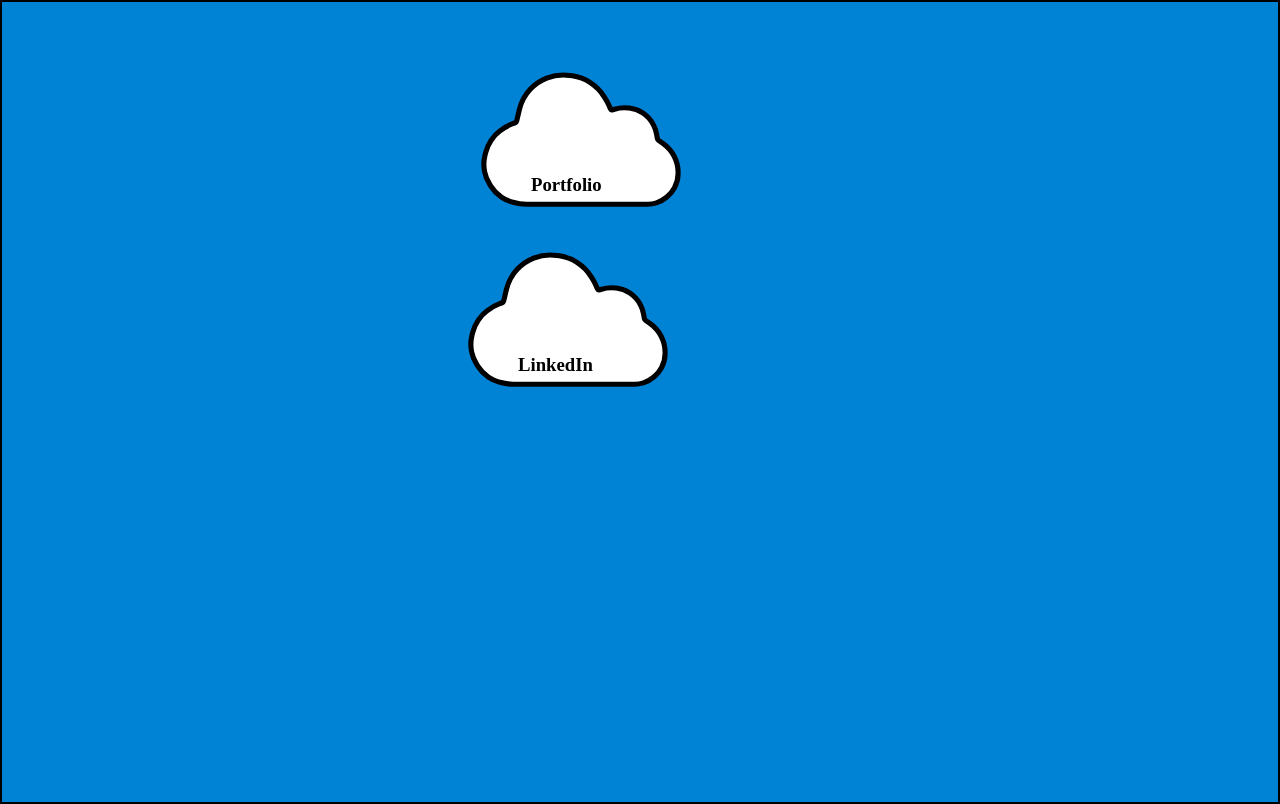
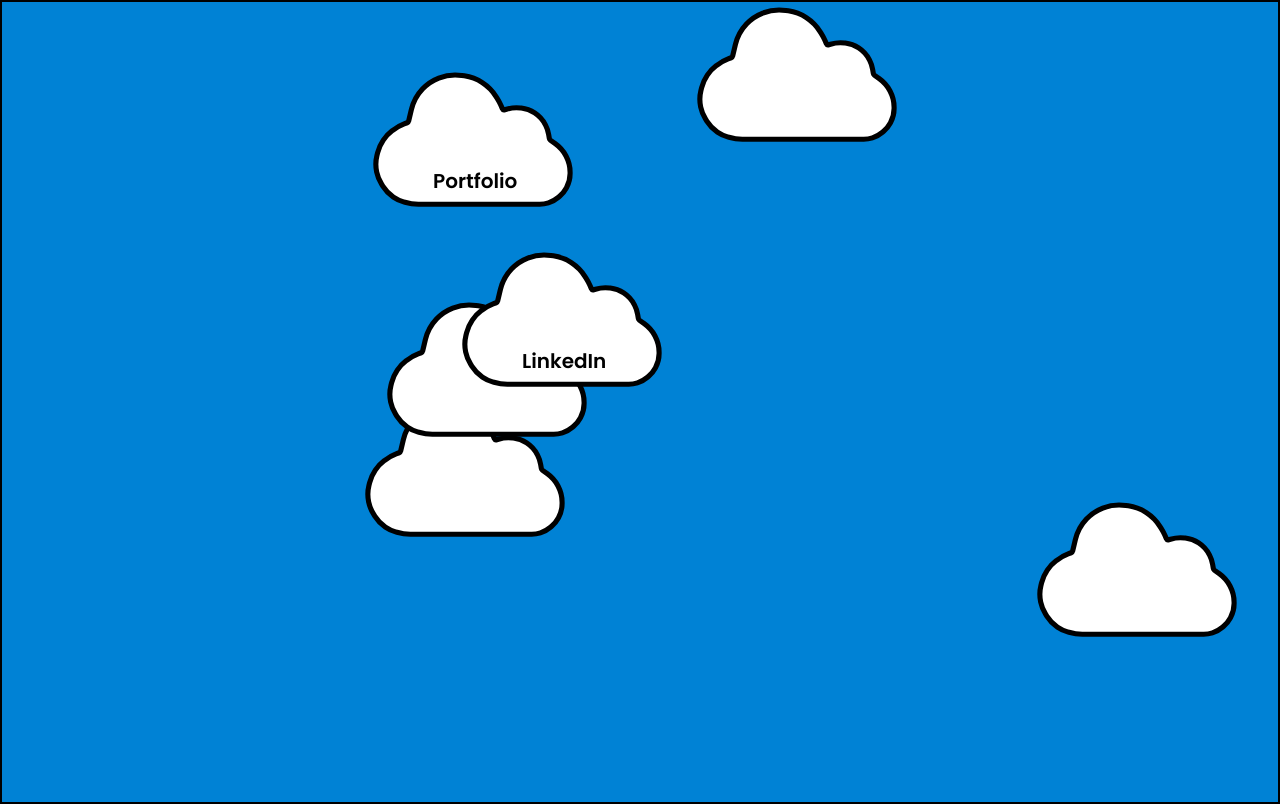
Before and after one commit to MaryPletcher/headinclouds, a plain HTML site: page index.html in a window 1280 px wide. Drawn offline with Linux system fonts and the light colour scheme.

Commit message:
font and interactive

```diff
--- a/index.html
+++ b/index.html
@@ -5,6 +5,7 @@
 <meta name="viewport" content="width=device-width, initial-scale=1.0">
 <title>Head in the Clouds</title>
 <link rel="stylesheet" href="styles.css">
+<link href="https://fonts.googleapis.com/css2?family=Poppins:wght@400;600&display=swap" rel="stylesheet">
 </head>
 
 
@@ -12,24 +13,69 @@
     <!-- <button onclick= "startAnimation()" >Click Me</button>  -->
     <div class = "cloud_container">
         <div class = "cloud"  id ="Portfolio">
+            <a href="https://wwwmarypletcher.notion.site/m-a-r-y-p-l-e-t-c-h-e-r-6d1eb023ec1340338af0af6fec553d70" target="_blank">
+                <div class = "cloud_image" >
+                    <img src = "cloud.svg"/>
+                </div>
+            <div class = "cloud_label" >
+                <h3>Portfolio</h3>
+            </div>
+            </a>
+        </div>
+
+        <div class = "cloud" id ="LinkedIn">
+            <a href="https://www.linkedin.com/in/mary-pletcher-9a408b197/" target="_blank">
+            <div class = "cloud_image" >
+                <img src = "cloud.svg"/>
+            </div>
+
+            <div class = "cloud_label" >
+                <h3>LinkedIn</h3>
+            </div>
+            </a>
+        </div>
+
+        <div class = "cloud" id ="cloud1">
 
             <div class = "cloud_image" >
                 <img src = "cloud.svg"/>
             </div>
 
             <div class = "cloud_label" >
-                <h3>Portfolio</h3>
+                <h3></h3>
             </div>
         </div>
 
-        <div class = "cloud" id ="LinkedIn">
+        <div class = "cloud" id ="cloud2">
 
             <div class = "cloud_image" >
                 <img src = "cloud.svg"/>
             </div>
 
             <div class = "cloud_label" >
-                <h3>LinkedIn</h3>
+                <h3></h3>
+            </div>
+        </div>
+
+        <div class = "cloud" id ="cloud3">
+
+            <div class = "cloud_image" >
+                <img src = "cloud.svg"/>
+            </div>
+
+            <div class = "cloud_label" >
+                <h3></h3>
+            </div>
+        </div>
+
+        <div class = "cloud" id ="cloud4">
+
+            <div class = "cloud_image" >
+                <img src = "cloud.svg"/>
+            </div>
+
+            <div class = "cloud_label" >
+                <h3></h3>
             </div>
         </div>
 
--- a/script.js
+++ b/script.js
@@ -13,7 +13,7 @@
         let pos = ogPos;
 
         // clearInterval(animationId);
-        let randomFloat = getRandomFloat(8,15);
+        let randomFloat = getRandomFloat(10,20);
         animationId = setInterval(frame, randomFloat);
 
         function frame() {
--- a/styles.css
+++ b/styles.css
@@ -1,3 +1,7 @@
+:root {
+    --background-color: #1EA6C6;
+    --font-family: 'Poppins', sans-serif;
+}
 body {
     background: #0082D5;
     margin: 0px;
@@ -26,6 +30,23 @@
     height: auto;
 }
 
+.cloud h3 {
+    margin: 0;
+    padding: 10px;
+    border-radius: 5px;
+    font-size: 20px;
+    cursor: pointer;
+
+    color: black;
+    transition: color 0.3s;
+
+    font-family: 'Poppins', sans-serif;
+}
+
+.cloud:hover .cloud_label h3 {
+    color: var(--background-color);
+}
+
 .cloud_label {
     position: absolute;
     top: 60%;
@@ -34,8 +55,32 @@
 
 #Portfolio {
     top: 70px;
+    z-index: 1;
 }
 
 #LinkedIn {
     top: 250px;
+    z-index: 1;
+    left: 100px;
 }
+
+#cloud1 {
+    top: 5px;
+    left: 400px;
+
+}
+
+#cloud2 {
+    top: 400px;
+}
+
+
+#cloud3 {
+    top: 500px;
+    left: 550px;
+
+}
+
+#cloud4 {
+    top: 300px;
+}
```
Also changed, not shown: ideas.txt.
